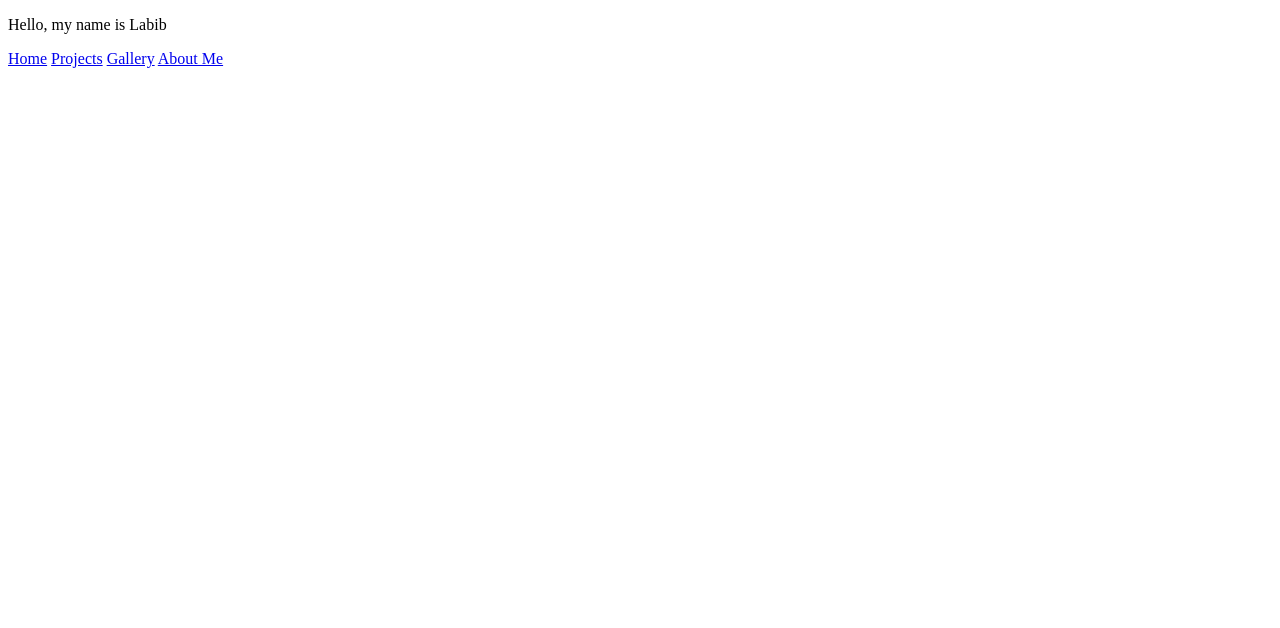
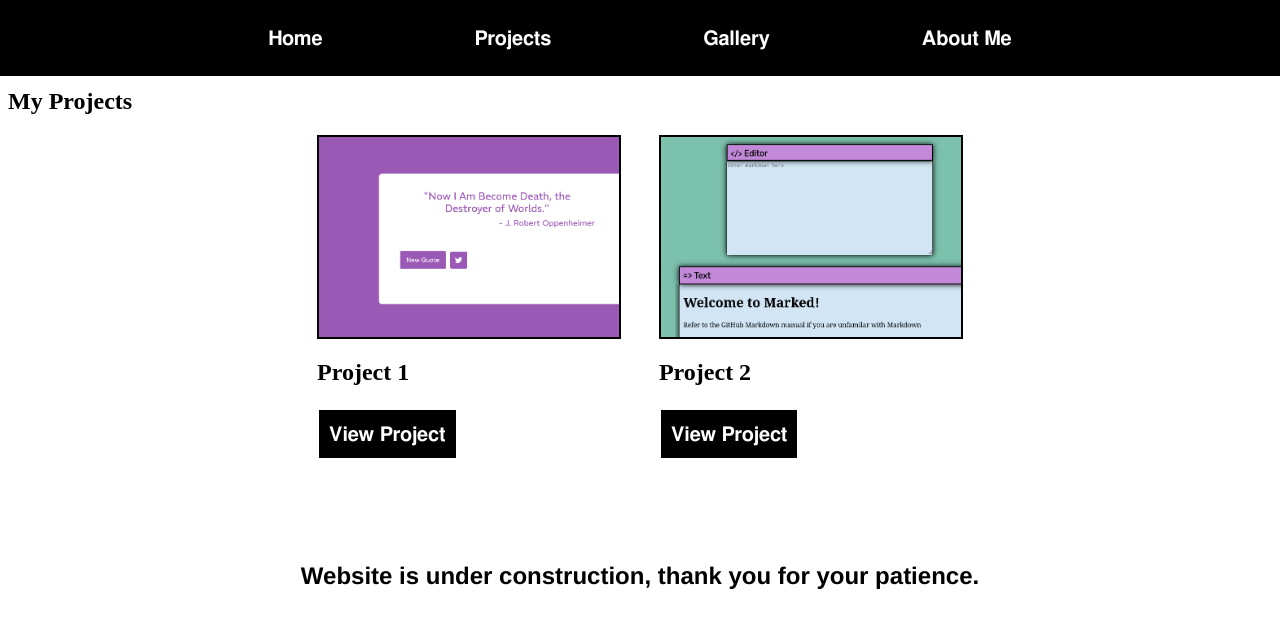
Before and after one commit to streamsniperrty/myPortfolio, a plain HTML site: page pages/projects.html in a window 1280 px wide. Drawn offline with Linux system fonts and the light colour scheme.

Commit message:
More changes

```diff
--- a/pages/projects.html
+++ b/pages/projects.html
@@ -3,12 +3,33 @@
   <head>
     <meta charset="utf-8">
     <title>eusha: projects</title>
+    <link rel="stylesheet" href="../styles/projects.css">
   </head>
   <body>
-    <p>Hello, my name is Labib</p>
-    <a href="../index.html">Home</a>
-    <a href="projects.html">Projects</a>
-    <a href="gallery.html">Gallery</a>
-    <a href="about.html">About Me</a>
+    <div class="links">
+      <a href="../index.html"><button>Home</button></a>
+      <a href="projects.html"><button>Projects</button></a>
+      <a href="gallery.html"><button>Gallery</button></a>
+      <a href="about.html"><button>About Me</button></a>
+    </div>
+
+    <h2>My Projects</h2>
+
+    <div class="projects-row1">
+      <div class="project1">
+        <div class="project1-thumbnail">
+        </div>
+        <h2>Project 1</h2>
+        <button>View Project</button>
+      </div>
+      <div class="project2">
+        <div class="project2-thumbnail">
+        </div>
+        <h2>Project 2</h2>
+        <button>View Project</button>
+      </div>
+    </div>
+
+    <h2 style="font-family: Helvetica; text-align: center; margin-top: 100px;">Website is under construction, thank you for your patience.</h2>
   </body>
 </html>
--- a/scripts/home.js
+++ b/scripts/home.js
@@ -6,5 +6,5 @@ $(document).ready(function() {
     $("#home-button").click(() => {
         $("body").css("animation", "exit");
         $("body").css("animation-duration", "3s");
-    }
+    })
 });
--- /dev/null
+++ b/styles/projects.css
@@ -0,0 +1,91 @@
+@font-face {
+  font-family: 'Helvetica';
+    src: url('../fonts/FreeSansBold.eot'); /* IE9 Compat Modes */
+    src: url('../fonts/FreeSansBold.eot?#iefix') format('embedded-opentype'), /* IE6-IE8 */
+        url('../fonts/FreeSansBold.woff2') format('woff2'), /* Super Modern Browsers */
+        url('../fonts/FreeSansBold.woff') format('woff'), /* Pretty Modern Browsers */
+        url('../fonts/FreeSansBold.ttf')  format('truetype'), /* Safari, Android, iOS */
+        url('../fonts/FreeSansBold.svg#svgFontName') format('svg'); /* Legacy iOS */
+    font-weight: 600;
+    font-style: bold;
+}
+
+a {
+  text-decoration: none;
+}
+
+a:hover {
+  text-decoration: none;
+  color: black;
+}
+
+button {
+  background-color: black;
+  color: white;
+  padding: 10px 10px;
+  text-align: center;
+
+  font-family: 'Helvetica';
+  font-weight: 600;
+  font-style: bold;
+  text-decoration: none;
+  font-size: 20px;
+
+  margin: 4px 2px;
+  border: none;
+  transition: 0.3s;
+}
+
+button:hover {
+  border: none;
+  color: black;
+  background-color: white;
+  font-family: 'Helvetica';
+
+  border-radius: 8px;
+
+  text-align: center;
+  text-decoration: none;
+
+  font-size: 20px;
+}
+
+.links {
+    display: flex;
+    align-content: center;
+    justify-content: center;
+
+    gap: 10%;
+    padding: 10px 0px 10px 0px;
+
+    background-color: black;
+
+    margin: -8px -8px;
+}
+
+.projects-row1 {
+    display: flex;
+    justify-content: center;
+    gap: 3%;
+
+}
+
+.project1-thumbnail {
+    background-image: url('../imgs/thumbnails/project1.png');
+    background-size: 350px;
+
+    width: 300px;
+    height: 200px;
+
+    border: solid 2px;
+}
+
+.project2-thumbnail {
+    background-image: url('../imgs/thumbnails/project2.png');
+    background-size: 350px;
+
+    width: 300px;
+    height: 200px;
+
+    border: solid 2px;
+}
```
Also changed, not shown: index.html (+6 -1 lines), styles/style.css (+17 -1 lines), imgs/thumbnails/project1.png (added), imgs/thumbnails/project2.png (added), 2 other files.
